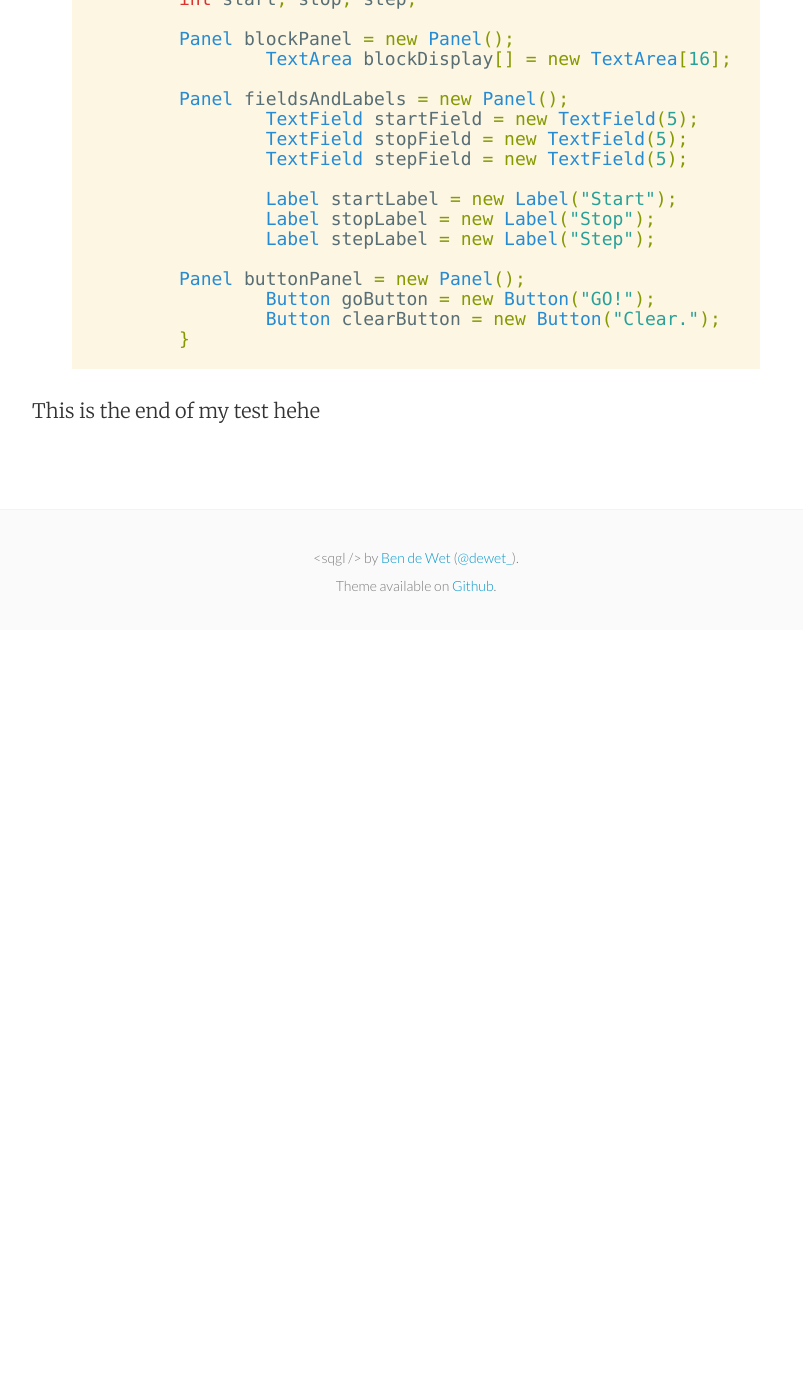
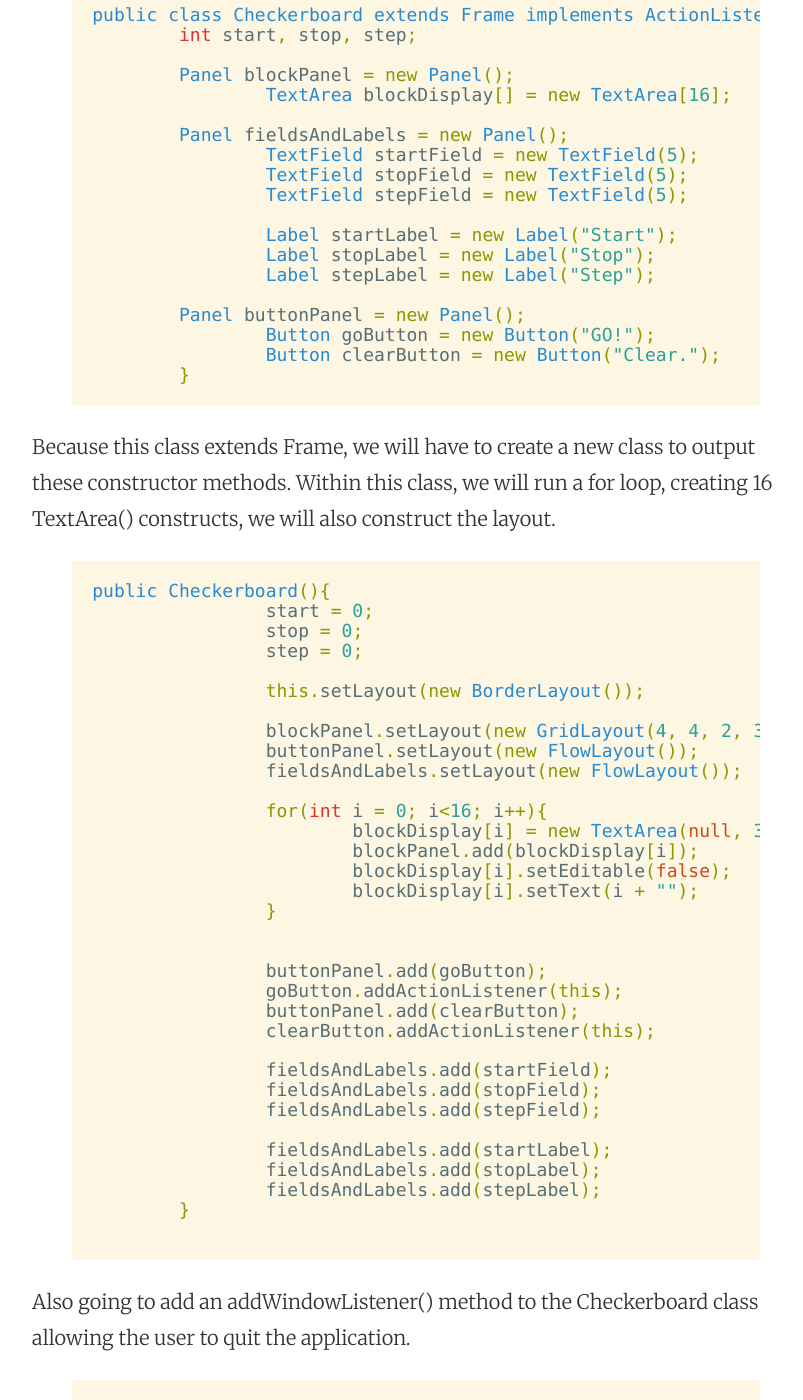
Before and after one commit to dewet/dewet.github.io, a Jekyll site: the page built from _posts/2014-11-21-java-program-assignment.md, in a window 1280 px wide and 1400 px high, scrolled down 1066 px. Shown: the whole window, without its empty margins (224-1027 px from the left). Built offline with Jekyll 4.4.1, drawn with Linux system fonts in a browser that asks for light colours; before the commit the page ends 1696 px from its top, so only the background shows below that; some of the changed text lies outside the part shown.

Commit message:
java post update

```diff
--- a/_posts/2014-11-21-java-program-assignment.md
+++ b/_posts/2014-11-21-java-program-assignment.md
@@ -19,7 +19,8 @@ import java.awt.event.*;
 public class Checkerboard extends Frame implements ActionListener{}
 {% endhighlight %}
 
-Next, I am going to declare some variables.
+
+Next, I am going to declare some variables and construct some constructor methods.
 
 {% highlight java %}
 import java.awt.*;
@@ -46,4 +47,59 @@ public class Checkerboard extends Frame implements ActionListener{
 	}
 {% endhighlight %}
 
-This is the end of my test hehe
+Because this class extends Frame, we will have to create a new class to output these constructor methods.
+Within this class, we will run a for loop, creating 16 TextArea() constructs, we will also construct the layout.
+
+{% highlight java %}
+
+public Checkerboard(){
+		start = 0;
+		stop = 0;
+		step = 0;
+
+		this.setLayout(new BorderLayout());
+
+		blockPanel.setLayout(new GridLayout(4, 4, 2, 3));
+		buttonPanel.setLayout(new FlowLayout());
+		fieldsAndLabels.setLayout(new FlowLayout());
+
+		for(int i = 0; i<16; i++){
+			blockDisplay[i] = new TextArea(null, 3, 5, 3);;
+			blockPanel.add(blockDisplay[i]);
+			blockDisplay[i].setEditable(false);
+			blockDisplay[i].setText(i + "");
+		}
+
+
+		buttonPanel.add(goButton);
+		goButton.addActionListener(this);
+		buttonPanel.add(clearButton);
+		clearButton.addActionListener(this);
+
+		fieldsAndLabels.add(startField);
+		fieldsAndLabels.add(stopField);
+		fieldsAndLabels.add(stepField);
+
+		fieldsAndLabels.add(startLabel);
+		fieldsAndLabels.add(stopLabel);
+		fieldsAndLabels.add(stepLabel);
+	}
+
+{% endhighlight %}
+
+Also going to add an addWindowListener() method to the Checkerboard class allowing the user to quit the application.
+
+{% highlight java %}
+		addWindowListener(
+				new WindowAdapter()
+						{
+					public void windowClosing(WindowEvent e)
+					{
+						System.exit(0);
+					}
+				}
+			);
+{% endhighlight %}
+
+So overall, this application still doesnt do anything.
+What I am going to do next will check to see if the <i>go</i> button or the <i>clear</i> button have been pressed and then converting the text fields answers to <i>integers</i>.
```
